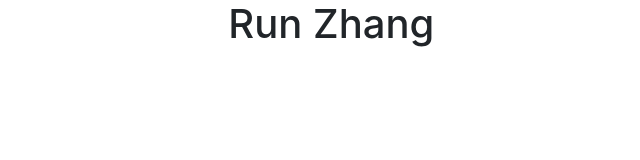
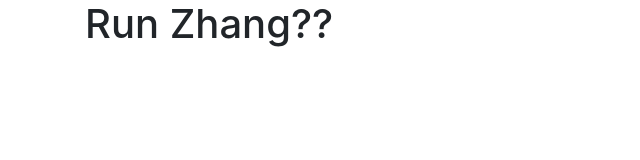
Before and after one commit to runzhangDL/runzhang.github.io, a plain HTML site: page index.html in a window 1280 px wide. Shown: the whole page, without its empty margins (0-640 px from the left). Drawn offline with nearby package versions, Linux system fonts and the light colour scheme.

Commit message:
Add files via upload

```diff
--- a/index.html
+++ b/index.html
@@ -5,13 +5,7 @@
         <title>Welcome to Run's site</title>
         <link rel="stylesheet" href="https://stackpath.bootstrapcdn.com/bootstrap/4.4.1/css/bootstrap.min.css" integrity="sha384-Vkoo8x4CGsO3+Hhxv8T/Q5PaXtkKtu6ug5TOeNV6gBiFeWPGFN9MuhOf23Q9Ifjh" crossorigin="anonymous">
     </head>
-    <body>
-        <div class="container-fluid">
-            <div class="row">
-                <div class="col-sm-8 offset-sm-2">
-                    <h1>Run Zhang</h1>
-                </div>
-            </div>
-        </div>
+    <body class="container">
+        <h1>Run Zhang??</h1>
     </body>
 </html>
```
